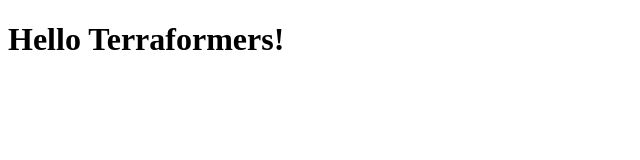
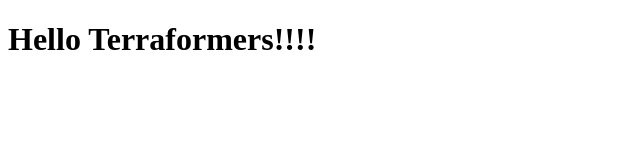
Before and after one commit to lewisawe/terraform-beginner-bootcamp-2023, a plain HTML site: page public/index.html in a window 1280 px wide. Shown: the full height of the page, 0-640 px from the left. Drawn offline with Linux system fonts and the light colour scheme.

```diff
--- a/public/index.html
+++ b/public/index.html
@@ -4,12 +4,12 @@
 <head>
     <meta charset="UTF-8">
     <meta name="viewport" content="width=device-width, initial-scale=1.0">
-    <title>Hello Terraformers</title>
+    <title>Hello Terraformers!!!</title>
 </head>
 
 <body>
 
-    <h1>Hello Terraformers!</h1>
+    <h1>Hello Terraformers!!!!</h1>
 
 </body>
 
```
Also changed, not shown: 7 other files.
